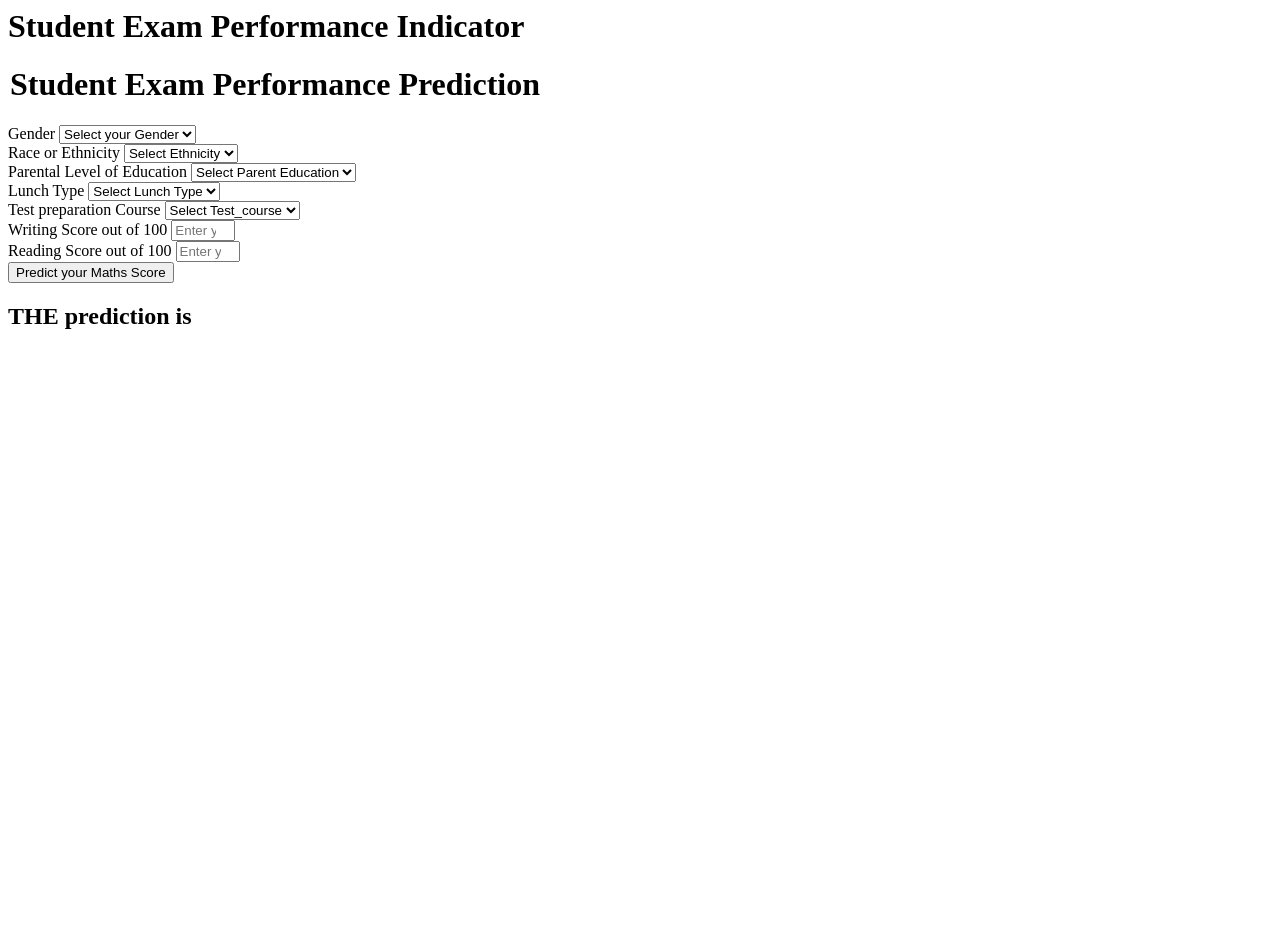
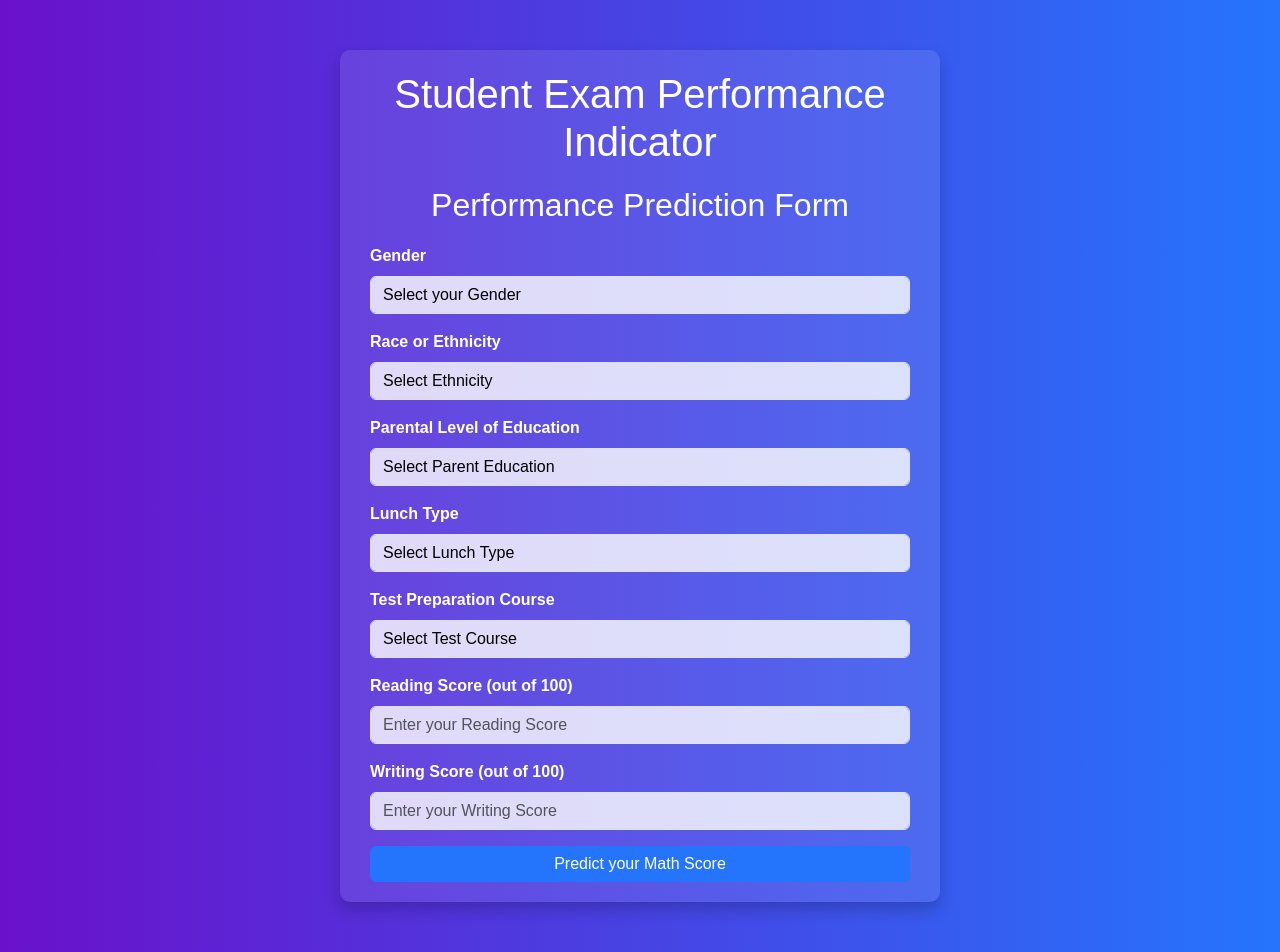
Before and after one commit to madalinaopincariu/mlproject, a Flask app: page /predictdata in a window 1280 px wide. Before the commit the page ends 329 px from the top, so only its background shows below. Run offline with Flask 3, Linux system fonts and the light colour scheme.

Commit message:
predicition pipeline

```diff
--- a/templates/home.html
+++ b/templates/home.html
@@ -1,113 +1,142 @@
-<html>
+<!DOCTYPE html>
+<html lang="en">
+
+<head>
+    <meta charset="UTF-8">
+    <meta name="viewport" content="width=device-width, initial-scale=1.0">
+    <title>Student Exam Performance Indicator</title>
+    <!-- Link to Bootstrap CSS -->
+    <link href="https://cdn.jsdelivr.net/npm/bootstrap@5.3.0-alpha3/dist/css/bootstrap.min.css" rel="stylesheet">
+    <!-- Custom CSS -->
+    <style>
+        body {
+            background: linear-gradient(to right, #6a11cb, #2575fc);
+            font-family: 'Arial', sans-serif;
+            color: #fff;
+        }
+
+        .login {
+            max-width: 600px;
+            margin: 50px auto;
+            background: rgba(255, 255, 255, 0.1);
+            padding: 20px 30px;
+            border-radius: 10px;
+            box-shadow: 0 8px 16px rgba(0, 0, 0, 0.2);
+        }
+
+        h1,
+        h2 {
+            text-align: center;
+            margin-bottom: 20px;
+        }
+
+        label {
+            font-weight: bold;
+        }
+
+        .form-control {
+            background-color: rgba(255, 255, 255, 0.8);
+            color: #000;
+        }
+
+        .btn-primary {
+            background-color: #2575fc;
+            border: none;
+        }
+
+        .btn-primary:hover {
+            background-color: #6a11cb;
+        }
+
+        .placeholder {
+            color: #aaa;
+        }
+    </style>
+</head>
 
 <body>
     <div class="login">
         <h1>Student Exam Performance Indicator</h1>
 
         <form action="{{ url_for('predict_datapoint')}}" method="post">
-            <h1>
-                <legend>Student Exam Performance Prediction</legend>
-            </h1>
+            <h2>Performance Prediction Form</h2>
             <div class="mb-3">
-                <label class="form-label">Gender</label>
-                <select class="form-control" name="gender" placeholder="Enter you Gender" required>
+                <label for="gender" class="form-label">Gender</label>
+                <select id="gender" class="form-control" name="gender" required>
                     <option class="placeholder" selected disabled value="">Select your Gender</option>
-                    <option value="male">
-                        Male
-                    </option>
-                    <option value="female">
-                        Female
-                    </option>
+                    <option value="male">Male</option>
+                    <option value="female">Female</option>
                 </select>
             </div>
+
             <div class="mb-3">
-                <label class="form-label">Race or Ethnicity</label>
-                <select class="form-control" name="ethnicity" placeholder="Enter you ethnicity" required>
+                <label for="ethnicity" class="form-label">Race or Ethnicity</label>
+                <select id="ethnicity" class="form-control" name="ethnicity" required>
                     <option class="placeholder" selected disabled value="">Select Ethnicity</option>
-                    <option value="group A">
-                        Group A
-                    </option>
-                    <option value="group B">
-                        Group B
-                    </option>
-                    <option value="group C">
-                        Group C
-                    </option>
-                    <option value="group D">
-                        Group D
-                    </option>
-                    <option value="group E">
-                        Group E
-                    </option>
+                    <option value="group A">Group A</option>
+                    <option value="group B">Group B</option>
+                    <option value="group C">Group C</option>
+                    <option value="group D">Group D</option>
+                    <option value="group E">Group E</option>
                 </select>
             </div>
+
             <div class="mb-3">
-                <label class="form-label">Parental Level of Education</label>
-                <select class="form-control" name="parental_level_of_education" placeholder="Enter you Parent Education"
+                <label for="parental_level_of_education" class="form-label">Parental Level of Education</label>
+                <select id="parental_level_of_education" class="form-control" name="parental_level_of_education"
                     required>
                     <option class="placeholder" selected disabled value="">Select Parent Education</option>
-                    <option value="associate's degree">
-                        associate's degree
-                    </option>
-                    <option value="bachelor's degree">
-                        bachelor's degree
-                    </option>
-                    <option value="high school">
-                        high school
-                    </option>
-                    <option value="master's degree">
-                        master's degree
-                    </option>
-                    <option value="some college">
-                        some college
-                    </option>
-                    <option value="some high school">
-                        some high school
-                    </option>
+                    <option value="associate's degree">Associate's Degree</option>
+                    <option value="bachelor's degree">Bachelor's Degree</option>
+                    <option value="high school">High School</option>
+                    <option value="master's degree">Master's Degree</option>
+                    <option value="some college">Some College</option>
+                    <option value="some high school">Some High School</option>
                 </select>
             </div>
+
             <div class="mb-3">
-                <label class="form-label">Lunch Type</label>
-                <select class="form-control" name="lunch" placeholder="Enter you Lunch" required>
+                <label for="lunch" class="form-label">Lunch Type</label>
+                <select id="lunch" class="form-control" name="lunch" required>
                     <option class="placeholder" selected disabled value="">Select Lunch Type</option>
-                    <option value="free/reduced">
-                        free/reduced
-                    </option>
-                    <option value="standard">
-                        standard
-                    </option>
+                    <option value="free/reduced">Free/Reduced</option>
+                    <option value="standard">Standard</option>
                 </select>
             </div>
+
             <div class="mb-3">
-                <label class="form-label">Test preparation Course</label>
-                <select class="form-control" name="test_preparation_course" placeholder="Enter you Course" required>
-                    <option class="placeholder" selected disabled value="">Select Test_course</option>
-                    <option value="none">
-                        None
-                    </option>
-                    <option value="completed">
-                        Completed
-                    </option>
+                <label for="test_preparation_course" class="form-label">Test Preparation Course</label>
+                <select id="test_preparation_course" class="form-control" name="test_preparation_course" required>
+                    <option class="placeholder" selected disabled value="">Select Test Course</option>
+                    <option value="none">None</option>
+                    <option value="completed">Completed</option>
                 </select>
             </div>
+
             <div class="mb-3">
-                <label class="form-label">Writing Score out of 100</label>
-                <input class="form-control" type="number" name="reading_score" placeholder="Enter your Reading score"
-                    min='0' max='100' />
+                <label for="reading_score" class="form-label">Reading Score (out of 100)</label>
+                <input id="reading_score" class="form-control" type="number" name="reading_score"
+                    placeholder="Enter your Reading Score" min="0" max="100" required>
             </div>
+
             <div class="mb-3">
-                <label class="form-label">Reading Score out of 100</label>
-                <input class="form-control" type="number" name="writing_score" placeholder="Enter your Reading Score"
-                    min='0' max='100' />
+                <label for="writing_score" class="form-label">Writing Score (out of 100)</label>
+                <input id="writing_score" class="form-control" type="number" name="writing_score"
+                    placeholder="Enter your Writing Score" min="0" max="100" required>
             </div>
-            <div class="mb-3">
-                <input class="btn btn-primary" type="submit" value="Predict your Maths Score" required />
+
+            <div class="d-grid">
+                <button type="submit" class="btn btn-primary">Predict your Math Score</button>
             </div>
         </form>
-        <h2>
-            THE prediction is {{results}}
-        </h2>
 
-        <body>
+        {% if results %}
+        <h2 class="mt-4">Prediction: {{ results }}</h2>
+        {% endif %}
+    </div>
+
+    <!-- Bootstrap JS (optional) -->
+    <script src="https://cdn.jsdelivr.net/npm/bootstrap@5.3.0-alpha3/dist/js/bootstrap.bundle.min.js"></script>
+</body>
 
 </html>
```
Also changed, not shown: templates/index.html (+66 -1 lines).
